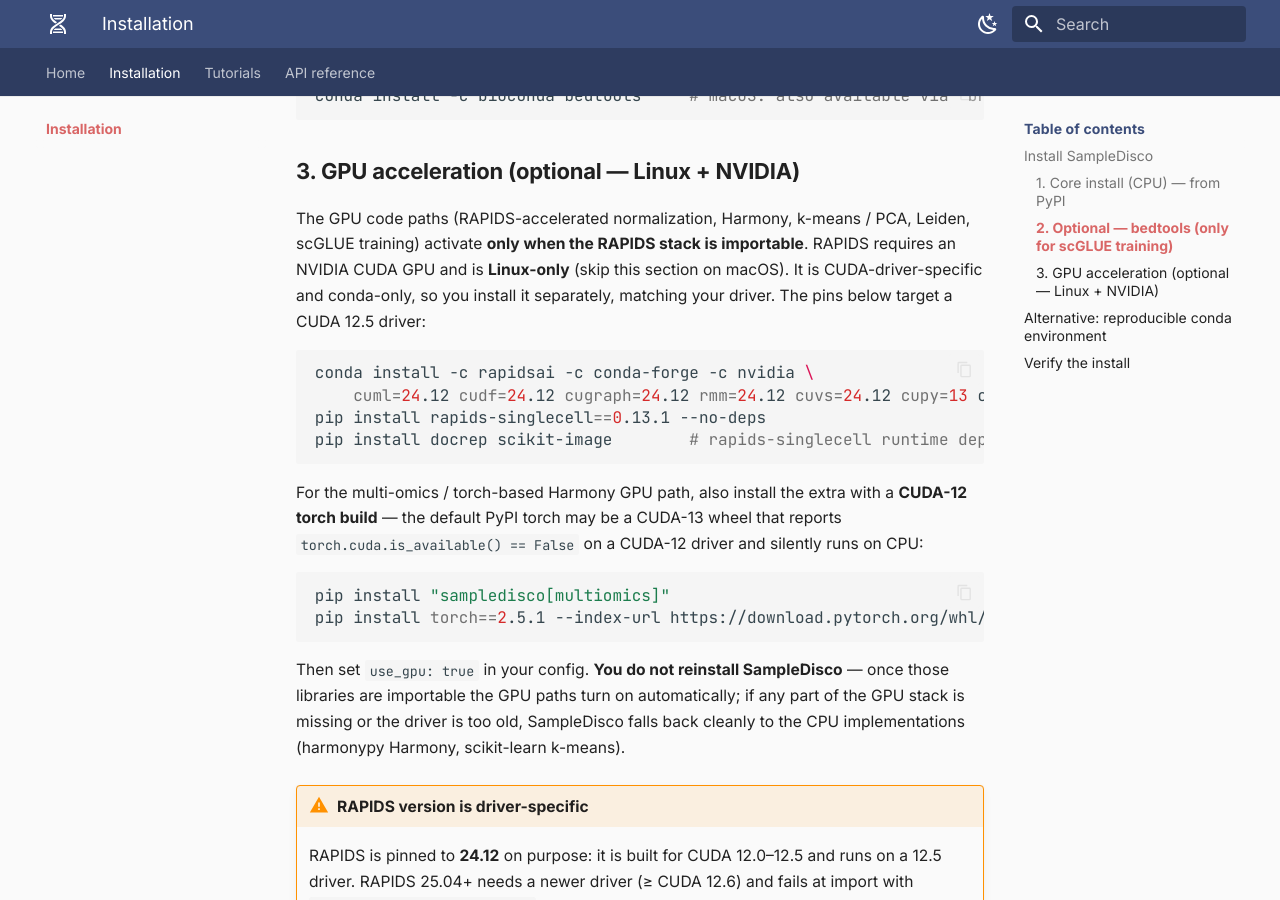
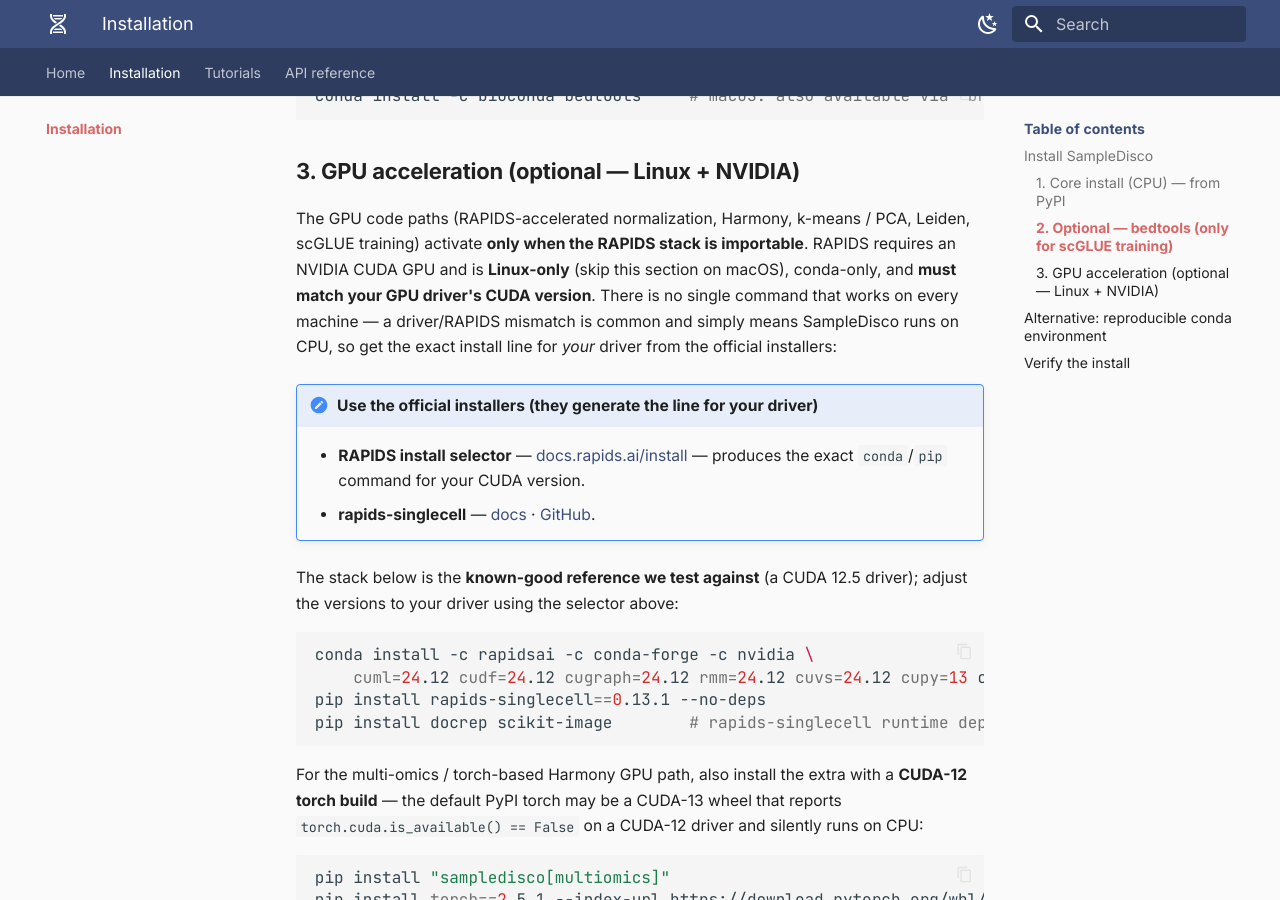
Before and after one commit to J041120h/SampleDisco_tutorial, an MkDocs documentation site: the page built from docs/installation.md, in a window 1280 px wide and 900 px high, scrolled down 1315 px. Built offline with MkDocs 1.6.1 and Material for MkDocs 9.7.7, drawn with Linux system fonts in a browser that asks for light colours.

Commit message:
docs(install): point GPU users to official RAPIDS/rapids-singlecell installers
CUDA/driver compatibility is machine-specific; reframe §3 so the RAPIDS line
is a known-good reference and link the authoritative installers (RAPIDS
install selector + rapids-singlecell docs/GitHub) for the user's own driver.
GPU fallback + cu121-torch guidance verified on a real V100 (CUDA 12.5).

Co-Authored-By: Claude Opus 4.8 (1M context) <noreply@anthropic.com>

````diff
--- a/docs/installation.md
+++ b/docs/installation.md
@@ -31,7 +31,13 @@ conda install -c bioconda bedtools     # macOS: also available via `brew install
 
 ### 3. GPU acceleration (optional — Linux + NVIDIA)
 
-The GPU code paths (RAPIDS-accelerated normalization, Harmony, k-means / PCA, Leiden, scGLUE training) activate **only when the RAPIDS stack is importable**. RAPIDS requires an NVIDIA CUDA GPU and is **Linux-only** (skip this section on macOS). It is CUDA-driver-specific and conda-only, so you install it separately, matching your driver. The pins below target a CUDA 12.5 driver:
+The GPU code paths (RAPIDS-accelerated normalization, Harmony, k-means / PCA, Leiden, scGLUE training) activate **only when the RAPIDS stack is importable**. RAPIDS requires an NVIDIA CUDA GPU and is **Linux-only** (skip this section on macOS), conda-only, and **must match your GPU driver's CUDA version**. There is no single command that works on every machine — a driver/RAPIDS mismatch is common and simply means SampleDisco runs on CPU, so get the exact install line for *your* driver from the official installers:
+
+!!! note "Use the official installers (they generate the line for your driver)"
+    - **RAPIDS install selector** — [docs.rapids.ai/install](https://docs.rapids.ai/install) — produces the exact `conda`/`pip` command for your CUDA version.
+    - **rapids-singlecell** — [docs](https://rapids-singlecell.readthedocs.io/) · [GitHub](https://github.com/scverse/rapids_singlecell).
+
+The stack below is the **known-good reference we test against** (a CUDA 12.5 driver); adjust the versions to your driver using the selector above:
 
 ```bash
 conda install -c rapidsai -c conda-forge -c nvidia \
````
